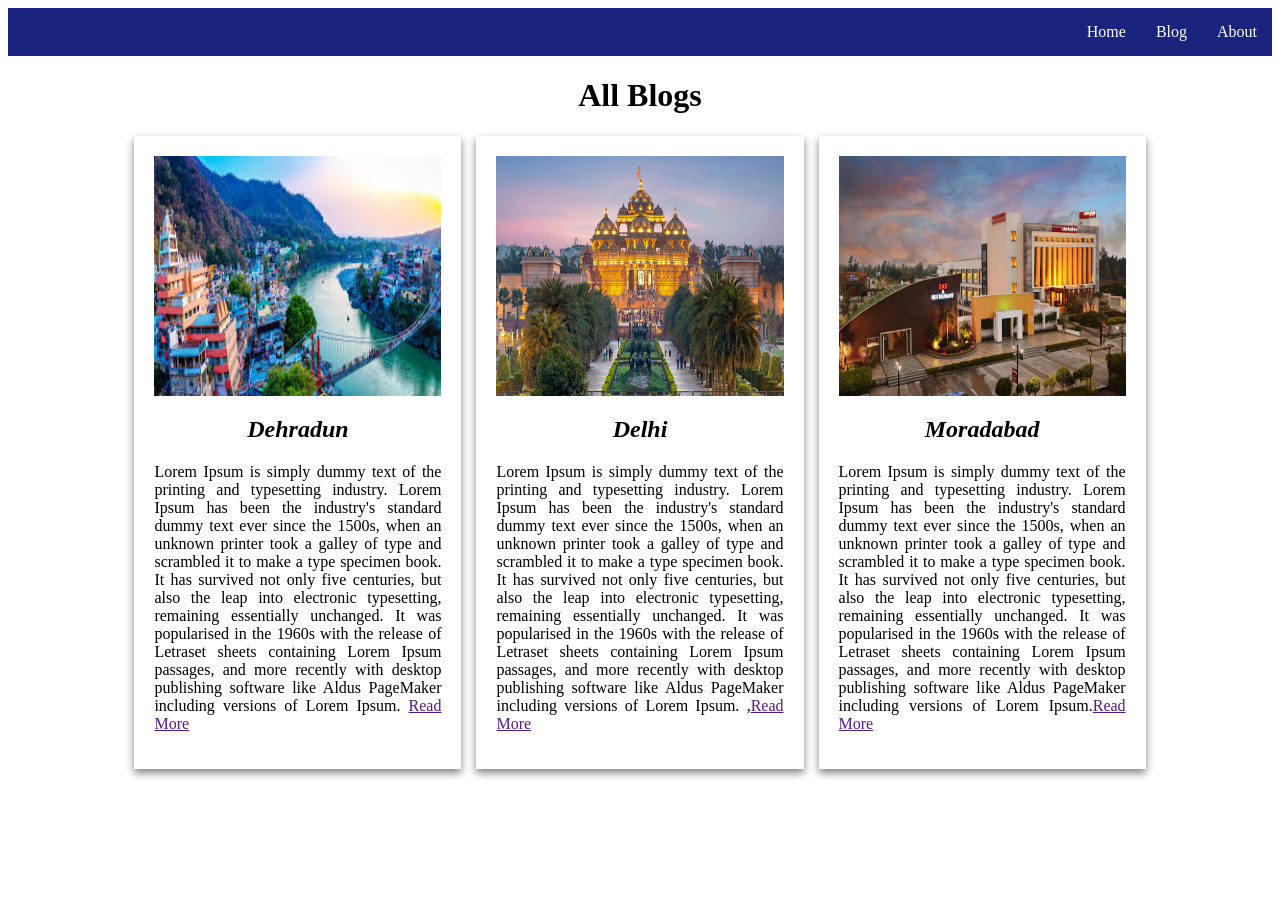
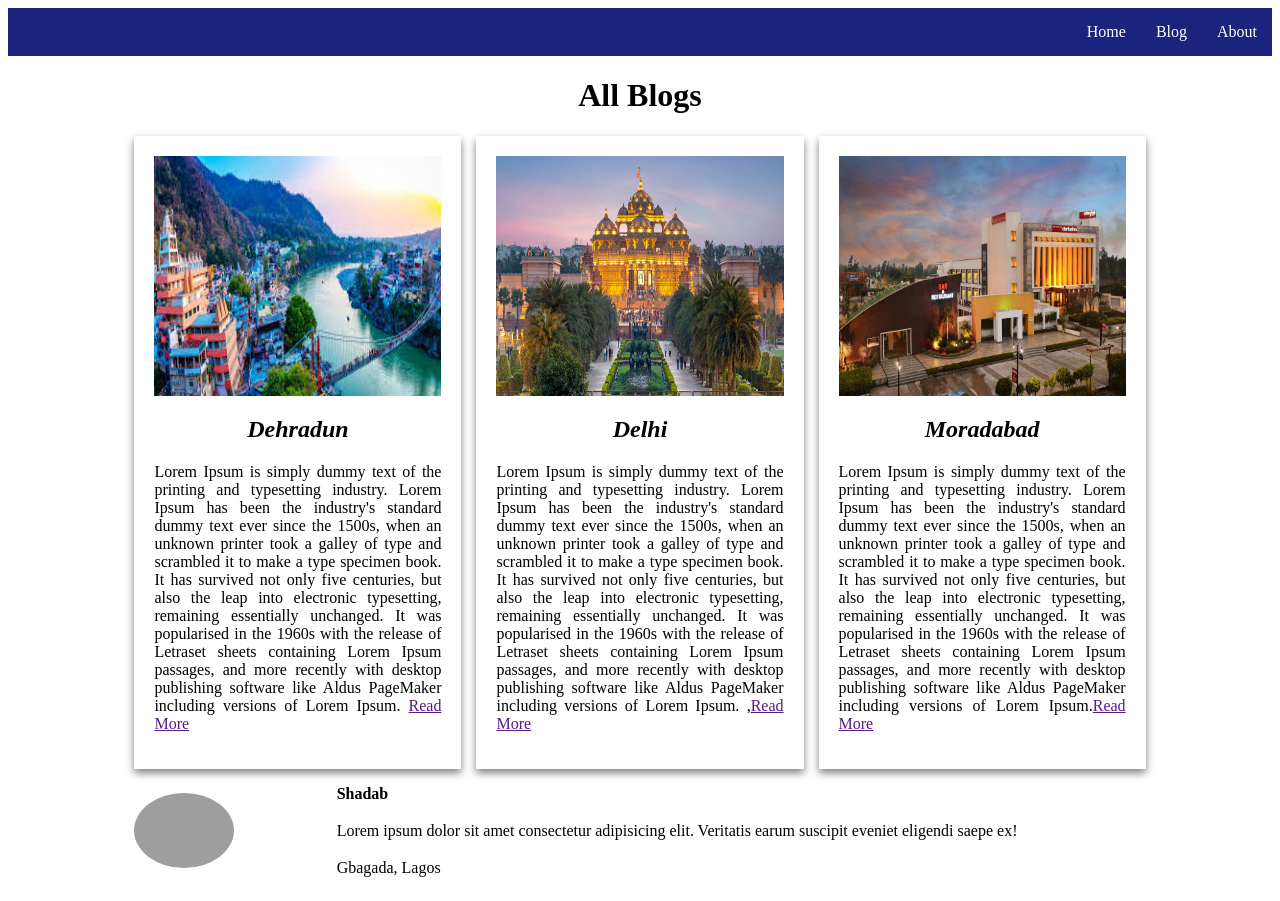
Before and after one commit to shadab-me/personal-blog, a plain HTML site: page blog/blog.html in a window 1280 px wide. Before the commit the page ends 800 px from the top, so only its background shows below. Drawn offline with Linux system fonts and the light colour scheme; grey boxes are pictures that could not be loaded.

Commit message:
author information added

```diff
--- a/blog/blog.html
+++ b/blog/blog.html
@@ -78,6 +78,26 @@
         </div>
 
     </article>
+    <section class="author-details">
+        <img
+          src="https://avatars2.githubusercontent.com/u/38420725?s=400&u=3af1f400c4ab952c0993e2de2dc05b29b3bc80ae&v=4"
+          alt="Author's professional headshot"
+          class="author-avatar"
+        />
+
+        <div>
+          <p class="author-name">
+            Shadab
+          </p>
+          <p class="author-bio">
+            Lorem ipsum dolor sit amet consectetur adipisicing elit. Veritatis
+            earum suscipit eveniet eligendi saepe ex!
+          </p>
+          <p class="author-location">
+            Gbagada, Lagos
+          </p>
+        </div>
+      </section>
 
 </body>
 </html>
--- a/css/blog.css
+++ b/css/blog.css
@@ -48,6 +48,46 @@
       font-weight: bold;
   }
 
+  ..author-details {
+    color: var(--gray);
+    padding: 0 var(--size-scale-1);
+  }
+
+  .author-details .author-avatar {
+    border-radius: 100%;
+  }
+
+  .author-details .author-name {
+    color: var(--white);
+    font-weight: 700;
+  }
+
+  .author-details .author-bio {
+    line-height: 1.5;
+  }
+
+  @media (min-width: 768px) {
+    .blog-post__intro > section,
+    .author-details {
+      margin: 0 auto;
+      width: 80%;
+    }
+
+    .author-details {
+      align-items: center;
+      display: flex;
+      justify-content: space-between;
+    }
+
+    .author-details .author-avatar {
+      width: 100px;
+    }
+
+    .author-details > div {
+      flex-basis: 80%;
+    }
+  }
+
   @media only screen and (max-width:600px){
     .blog-post{
         display: grid;
```
Also changed, not shown: css/main.css (line endings or trailing spaces).
